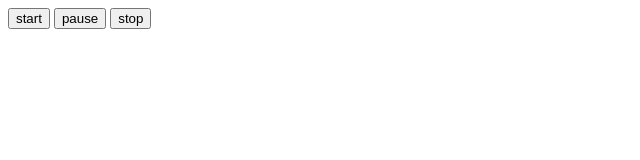
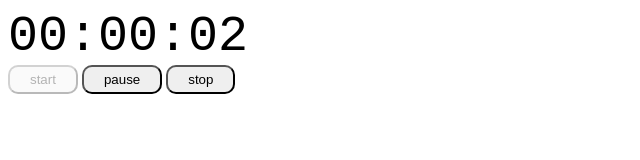
Before and after one commit to acciojob/stopwatch-misterKumar, a website: page main.html in a window 1280 px wide. Both pictures are taken after a click on the button "start". Shown: the whole page, without its empty margins (0-640 px from the left). Drawn offline with Linux system fonts and the light colour scheme.

Commit message:
created a submission

```diff
--- a/main.html
+++ b/main.html
@@ -8,7 +8,7 @@
 
 <body>
 	<!-- the entire body must be written by student -->
-	<div id="time"></div>
+	<div id="time">00:00:00</div>
 	<button onclick="start()" id="start">start</button>
 	<button onclick="pause()" id="pause">pause</button>
 	<button onclick="stop()" id="stop">stop</button>
--- a/script.js
+++ b/script.js
@@ -1 +1,54 @@
 //your code here
+function setTime() {
+    timerDiv.innerText = (parseInt(time / 3600) < 10 ? "0" : "") + parseInt(time / 3600) + ":" + (parseInt((time / 60) % 60) < 10 ? "0" : "") + parseInt((time / 60) % 60) + ":" + (parseInt((time) % 60) < 10 ? "0" : "") + parseInt((time) % 60)
+}
+
+
+function start() {
+    if (!timerOn) {
+        timerId = setInterval(() => {
+            time = time + 0.1;
+            setTime();
+        }, 100);
+        document.getElementById('start').setAttribute('disabled', true)
+        document.getElementById('stop').removeAttribute('disabled')
+        document.getElementById('pause').removeAttribute('disabled')
+
+
+        timerOn = true;
+    }
+}
+function stop() {
+    document.getElementById('start').removeAttribute('disabled')
+    document.getElementById('pause').setAttribute('disabled', true)
+    document.getElementById('pause').innerText = "pause"
+    document.getElementById('stop').setAttribute('disabled', true)
+    clearInterval(timerId)
+    time = 0;
+    setTime();
+    timerOn = false;
+}
+
+
+
+
+function pause() {
+
+
+    if (timerOn) {
+        clearInterval(timerId)
+        timerOn = false;
+        document.getElementById('pause').innerText = "continue"
+    }
+    else {
+        document.getElementById('pause').innerText = "pause"
+        start()
+    }
+}
+let time = 0;
+let timerOn = false;
+let timerDiv = document.getElementById('time')
+document.getElementById('pause').setAttribute('disabled', true)
+document.getElementById('stop').setAttribute('disabled', true)
+setTime()
+let timerId;
--- a/styles.css
+++ b/styles.css
@@ -1,2 +1,13 @@
 
 /* Your CSS Code here. */
+#time{
+	font-size:50px;
+	font-family: monospace;
+
+}
+
+button{
+	padding: 5px 20px;
+	border-radius: 10px;
+	cursor:pointer;
+}
```
